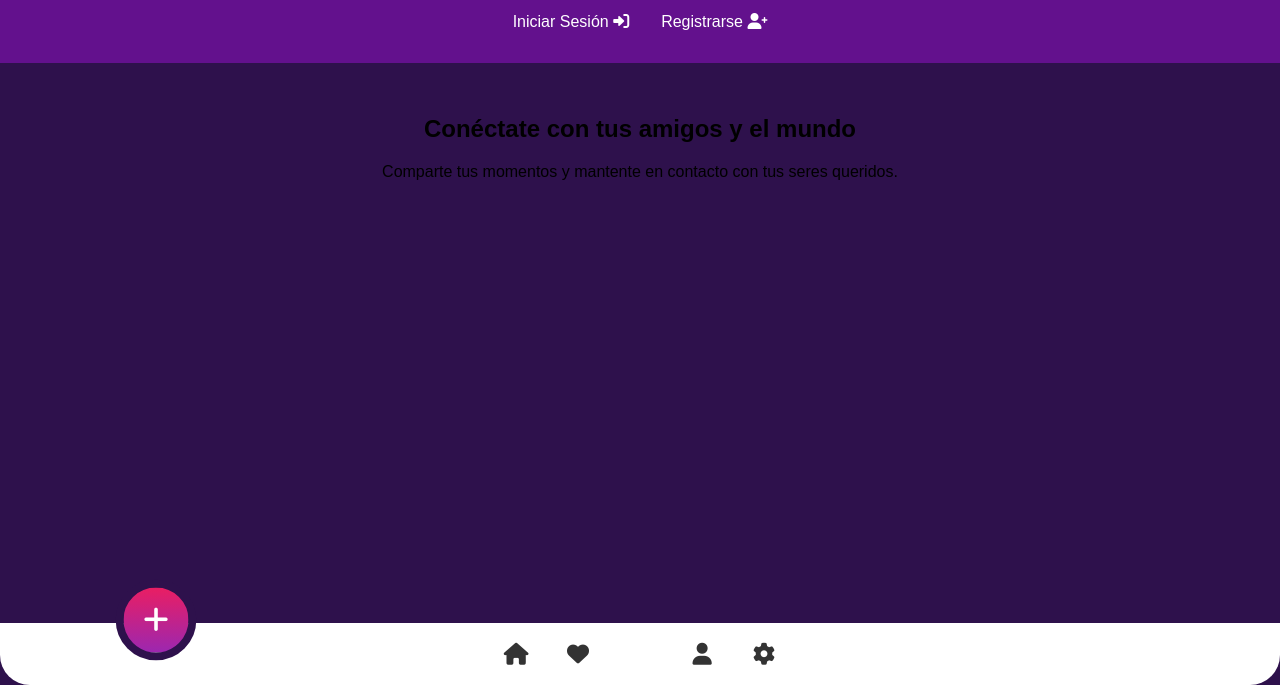
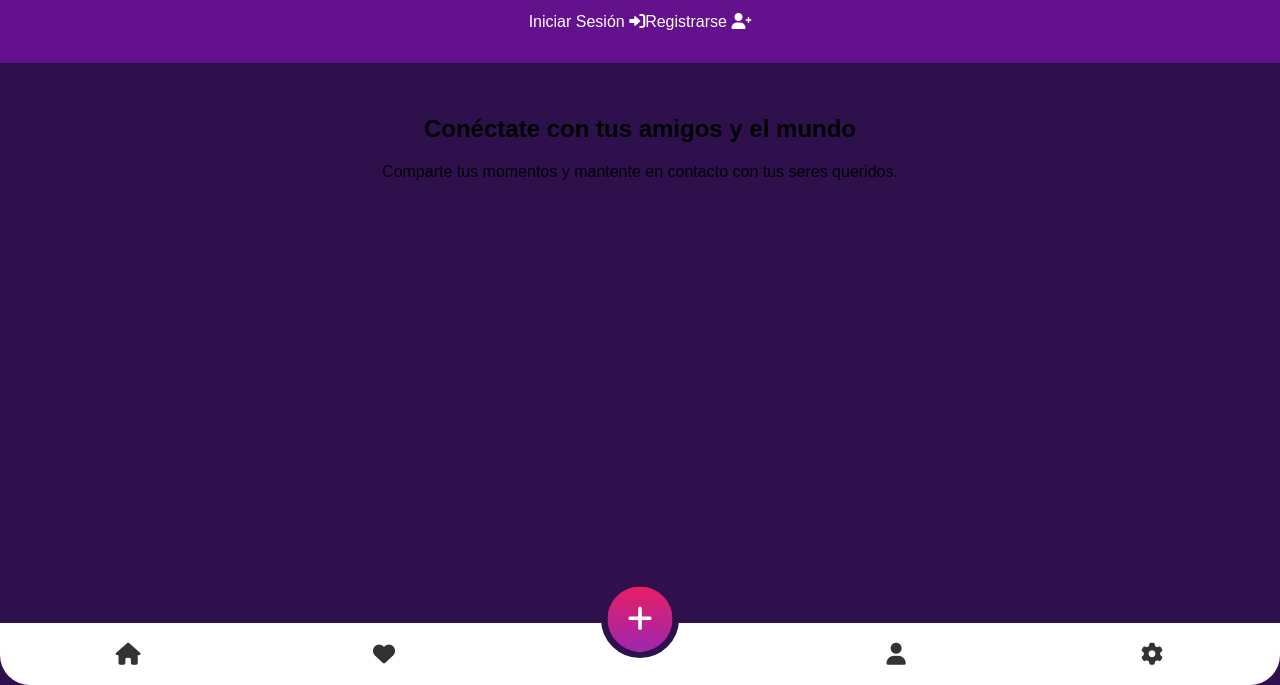
Before and after one commit to Santiuy9/ProyectoUTN, a plain HTML site: page index.html in a window 1280 px wide. Shown: the part 115-800 px from the top of the page. Drawn offline with Linux system fonts and the light colour scheme.

Commit message:
Version 0.3 (NavBar)

```diff
--- a/css/style.css
+++ b/css/style.css
@@ -41,7 +41,7 @@ div ul {
 
 div ul li {
     display: inline;
-    margin: 0 1rem;
+
 }
 
 div ul li a {
@@ -83,6 +83,7 @@ main {
 
 .navbar {
     background: #fff;
+    width: 100%;
     border-bottom-left-radius: 30px;
     border-bottom-right-radius: 30px;
 }
@@ -96,11 +97,12 @@ main {
 }
 
 .navbar ul li {
-    width: 30px;
+    margin: 0;
+    width: 22.5%;
     height: 30px;
     color: #333;
     font-size: 22px;
-    display: inline-flex;
+    display: flex;
     align-items: center;
     justify-content: space-around;
     cursor: pointer;
@@ -114,8 +116,8 @@ main {
     background: linear-gradient(#e91e63, #9c27b0);
     border-radius: 50%;
     top: -50px;
-    left: 125px;
-    border: 6px solid #2e114c;
+    left: calc(50% - 25px)%;
+    border: 5px solid #2e114c;
     transform: scale(1.3);
     display: flex;
     align-items: center;
--- a/index.html
+++ b/index.html
@@ -50,7 +50,7 @@
                     link.style.opacity = "1"
                 }
 
-                circle.style.left = (62 * this.value) + "px"
+                circle.style.left = (22.5 * this.value) + "%"
                 circle.innerHTML = this.innerHTML;
                 this.style.opacity = "0"
             }
```
